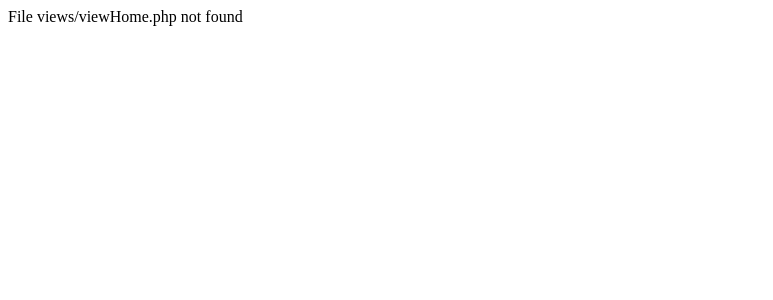
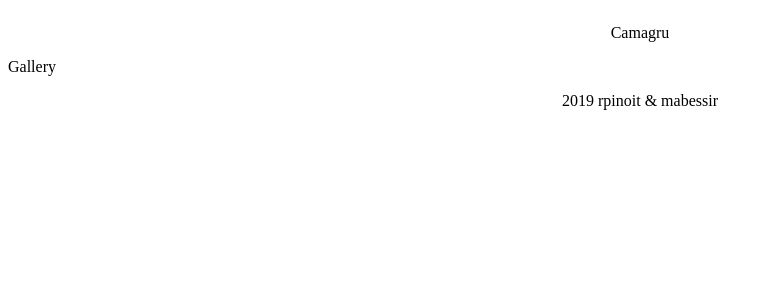
Before and after one commit to Remsko/Camagru, a PHP site: page / in a window 1280 px wide. Shown: the top 300 px of the page, without its empty margins (0-773 px from the left). Run offline with PHP 8.4, Linux system fonts and the light colour scheme; data that the repository does not hold is empty.

Commit message:
some beautiful css

```diff
--- a/controllers/ControllerGallery.class.php
+++ b/controllers/ControllerGallery.class.php
@@ -17,7 +17,7 @@ class ControllerGallery {
         $this->_imageManager = new ImageManager();
         $images = $this->_imageManager->getImages();
 
-        $this->_view = new View('Home');
+        $this->_view = new View('Gallery');
         $this->_view->generate(array('images' => $images));
     }
 }
--- a/index.php
+++ b/index.php
@@ -1,4 +1,5 @@
 <?php
+
 require('controllers/Router.class.php');
 
 $router = new Router();
--- a/public/css/style.css
+++ b/public/css/style.css
@@ -1,27 +1,15 @@
-h1, h3
-{
-    text-align:center;
-}
-h3
-{
-    background-color:black;
-    color:white;
-    font-size:0.9em;
-    margin-bottom:0px;
-}
-.news p
-{
-    background-color:#CCCCCC;
-    margin-top:0px;
-}
-.news
-{
-    width:70%;
-    margin:auto;
+header {
+    display: flex;
+    justify-content: center;
 }
 
-a
-{
-    text-decoration: none;
-    color: blue;
+.header-div {
 }
+
+footer {
+    display: flex;
+    justify-content: center;
+}
+
+.footer-div {
+}
--- /dev/null
+++ b/views/layout/footer.php
@@ -0,0 +1,3 @@
+<div class="footer-div">
+    <p>2019 rpinoit & mabessir<p>
+</div>
--- /dev/null
+++ b/views/layout/header.php
@@ -0,0 +1,3 @@
+<div class="header-div">
+    <p>Camagru<p>
+</div>
--- a/views/template.php
+++ b/views/template.php
@@ -1,14 +1,17 @@
 <!DOCTYPE html>
 <html>
     <head>
+        <link rel="stylesheet" type="text/css" href="../public/css/style.css">
         <meta charset='utf-8' />
         <title><?= $title ?></title>
     </head>
     <body>
         <header>
+            <?php require_once('layout/header.php'); ?>
         </header>
         <?= $content ?>
         <footer>
+            <?php require_once('layout/footer.php'); ?>
         </footer>
     </body>
 </html>
--- a/views/viewGallery.php
+++ b/views/viewGallery.php
@@ -1,2 +1,2 @@
-<?php $this->_title = 'Home'; ?>
-Home
+<?php $this->_title = 'Gallery'; ?>
+Gallery
```
